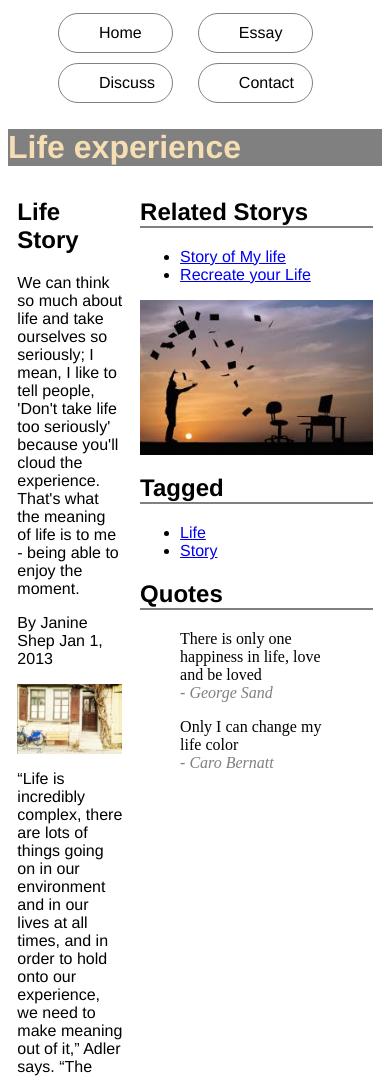
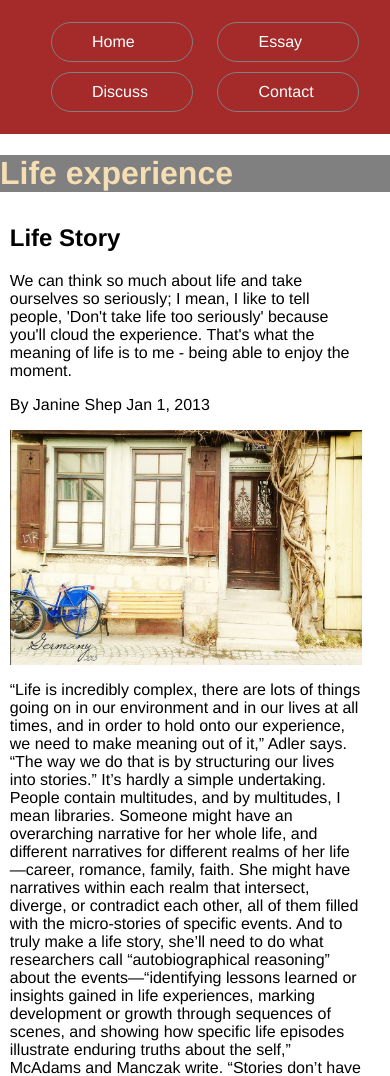
Before and after one commit to deftcat/FontEnd, a plain HTML site: page index.html in a window 390 px wide. Shown: the top 1076 px of the page. Drawn offline with Linux system fonts and the light colour scheme.

Commit message:
Ch3.4 media search... in css 1.add the '@media all and (max-width:320px)' 2.if you add it, it will rewrite the attribute which have the 'view' size <=320. eg. the view size is 300 will include(rewrite). **3. you should write the speical css AT THE BOTTOM OF THE CSS!! As the latter will write the front.

```diff
--- a/index.css
+++ b/index.css
@@ -1,55 +1,83 @@
 body {
-    /*background: black;*/
+    margin: 0;
     font-size: 100%;
     font-family: Helvetica, sans-serf;
 }
-header, footer{
+
+header,
+footer {
     background-color: gray;
     color: wheat;
 }
 
-.navigation li{
-	width: 10%;
+nav {
+    width: 100%;
+    padding: 1px;
+    background-color: brown;
+}
+
+a {
+    text-decoration: none;
+}
+
+.navigation li {
+    width: 60px;
     border: 1px gray solid;
     border-radius: 30px;
     margin: 5px 10px;
     padding: 10px 40px;
     display: inline-block;
 }
+
 #container {
     margin: 0 auto;
     width: 95%;
-    padding: 0.625em 1% 1.5em;/* 10px÷16px 10px÷948, 24px÷16px*/
+    padding: 0.625em 1% 1.5em;
+    /* 10px÷16px 10px÷948, 24px÷16px*/
 }
 
 aside {
     /*float: right;*/
     /*margin-right: 2.5%; /*24/950*/
-    width: 300px;/*300÷950*/
+    width: 300px;
+    /*300÷950*/
     display: table-cell;
 }
 
 .main {
     /*float: left;*/
     /*width: 63%; /*600÷950*/
-    display:table-cell;
+    display: table-cell;
     padding-right: 5%;
 }
 
-aside img, .main img{
+aside img,
+.main img {
     width: 100%;
     max-width: 100%;
 }
 
-aside h2{
-	border-bottom: 2px gray solid ;
+aside h2 {
+    border-bottom: 2px gray solid;
 }
 
-blockquote{
+blockquote {
     font-family: italic;
 }
 
-cite{
+cite {
     display: block;
     color: gray;
 }
+
+
+/* you should put the special css at the bottom of css to overwrite*/
+
+@media all and (max-width: 53.75em) {
+    nav {
+        color: white;
+    }
+    aside {
+        display: block;
+    }
+}
```
Also changed, not shown: index.html (+2 -0 lines). Lines whose indentation alone changed are shown as unchanged.
